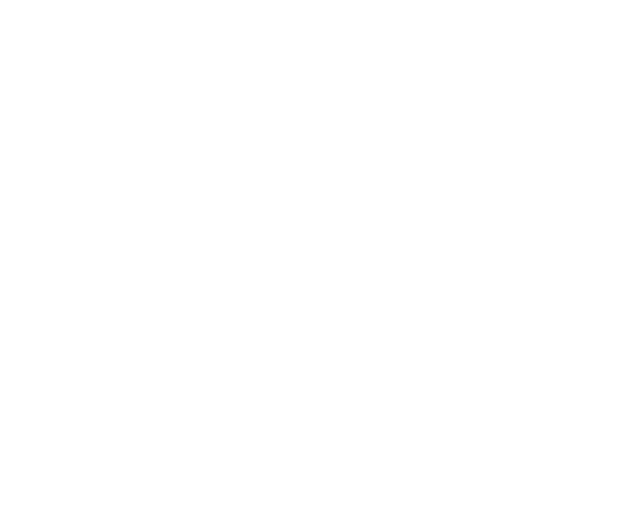
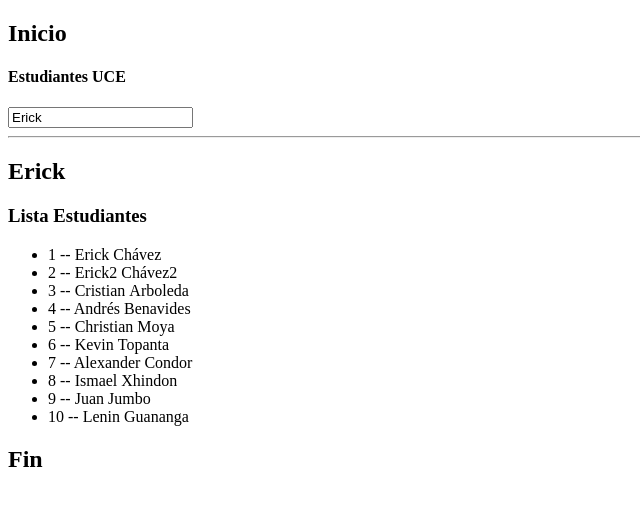
Before and after one commit to ErickSebas18/pw_u2_p4_ec, a plain HTML site: page html/directivaVFor.html in a window 1280 px wide. Shown: the whole page, without its empty margins (0-640 px from the left). Drawn offline with nearby package versions, Linux system fonts and the light colour scheme.

Commit message:
Taller15

```diff
--- a/html/directivaVFor.html
+++ b/html/directivaVFor.html
@@ -1,5 +1,6 @@
 <!DOCTYPE html>
 <html lang="en">
+
 <head>
     <meta charset="UTF-8">
     <meta http-equiv="X-UA-Compatible" content="IE=edge">
@@ -7,13 +8,42 @@
     <title>Directiva VFor</title>
     <script src="https://unpkg.com/vue@3/dist/vue.global.js"></script>
 </head>
+
 <body>
     <header></header>
     <nav></nav>
     <section>
-        <div id="app2"></div>
+        <h1>Inicio</h1>
+        <div id="app2">
+            <h4>Estudiantes UCE</h4>
+            <input type="text" v-model="nombre" v-on:keypress.enter="agregarEstudiante2"><hr>
+            <h1>{{nombre}}</h1>
+            <h3>Lista Estudiantes</h3>
+            <!-- <ul>
+                 <li>{{miArreglo[0].nombre}}</li>
+                <li>{{miArreglo[1]}}</li>
+                <li>{{miArreglo[2]}}</li>
+                <li>{{miArreglo[3]}}</li>
+                <li>{{miArreglo[4]}}</li>
+                <li>{{miArreglo[5]}}</li>
+                <li>{{miArreglo[6]}}</li>
+                <li>{{miArreglo[7]}}</li>
+                <li>{{miArreglo[8]}}</li>
+                <li>{{miArreglo[9]}}</li>
+            </ul> -->
+
+            <ul>
+                <!-- desestructurar un objeto -->
+                <li v-for="({nombre, apellido}, index) in miArreglo">
+                    <span>{{++index}} -- {{nombre}}&nbsp;</span>
+                    <span>{{apellido}}</span>
+                </li>
+            </ul>
+        </div>
+        <h1>Fin</h1>
     </section>
     <footer></footer>
     <script src="../js/vFor.js"></script>
 </body>
+
 </html>
--- a/js/vFor.js
+++ b/js/vFor.js
@@ -1,5 +1,83 @@
+const arreglo = [
+  {
+    nombre: "Erick",
+    apellido: "Chávez",
+  },
+  {
+    nombre: "Erick2",
+    apellido: "Chávez2",
+  },
+  {
+    nombre: "Cristian",
+    apellido: "Arboleda",
+  },
+  {
+    nombre: "Andrés",
+    apellido: "Benavides",
+  },
+  {
+    nombre: "Christian",
+    apellido: "Moya",
+  },
+  {
+    nombre: "Kevin",
+    apellido: "Topanta",
+  },
+  {
+    nombre: "Alexander",
+    apellido: "Condor",
+  },
+  {
+    nombre: "Ismael",
+    apellido: "Xhindon",
+  },
+  {
+    nombre: "Juan",
+    apellido: "Jumbo",
+  },
+  {
+    nombre: "Lenin",
+    apellido: "Guananga",
+  },
+];
+
+console.log(arreglo);
+
 const app = Vue.createApp({
+  data() {
+    return {
+      miArreglo: arreglo,
+      nombre: "Erick",
+    };
+  },
+  methods: {
+    agregarEstudiante(event) {
+      console.log("Vamos agregar");
+      console.log(this.nombre);
+      console.log(event.charCode);
+      if (event.charCode == "13") {
+        console.log("presionó Enter");
+        const nuevoEstudiante = {
+          nombre: this.nombre,
+          apellido: "Apellido",
+        };
+        // Agregar al final
+        this.miArreglo.push(nuevoEstudiante);
+      } else {
+        console.log("No es Enter");
+      }
+    },
 
-  });
+    agregarEstudiante2() {
+      console.log("Vamos agregar");
+      console.log("presionó Enter");
+        const nuevoEstudiante = {
+          nombre: this.nombre,
+          apellido: "Apellido",
+        };
+        this.miArreglo.push(nuevoEstudiante);
+    },
+  },
+});
 
-  app.mount("#app2");
+app.mount("#app2");
```
